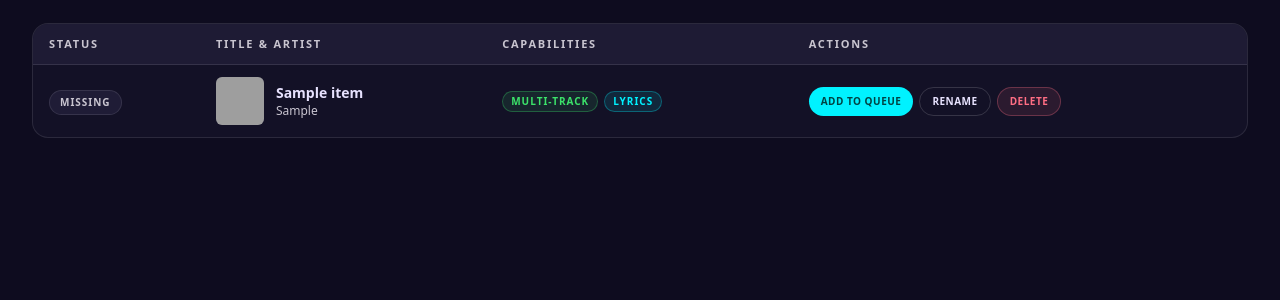
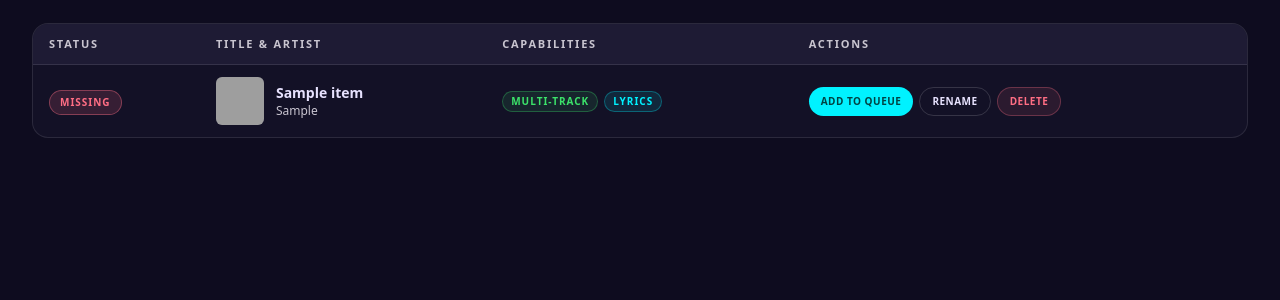
Before and after one commit to vttc08/demucs-karaoke-app, a FastAPI app: page /media in a window 1280 px wide. Shown: the part 392-692 px from the top of the page. Run offline with FastAPI, Linux system fonts and the light colour scheme; tables that the repository leaves empty hold one stand-in row (values such as "Sample post"); parts of the project's set-up code (start-up, migrations or seed data) failed here and were passed over; some libraries are stand-ins or nearby versions; grey boxes are pictures that could not be loaded.

Commit message:
fix: simplify media status badges
Remove the redundant synced badge from the media library page and render missing items with a red warning badge instead.

Add a regression check to keep the page contract focused on the missing state.

Co-authored-by: Copilot <223556219+Copilot@users.noreply.github.com>

```diff
--- a/templates/media_management.html
+++ b/templates/media_management.html
@@ -90,7 +90,9 @@
                         <h3 data-field="title" class="truncate text-base font-bold text-on-surface">{{ item.title }}</h3>
                         <p data-field="artist" class="truncate text-sm text-on-surface-variant">{{ item.artist or "Unknown Artist" }}</p>
                         <div class="mt-2 flex flex-wrap gap-1.5">
-                            <span class="rounded-full border border-white/10 px-2 py-0.5 text-[10px] font-bold uppercase tracking-widest text-on-surface-variant">{{ item.status }}</span>
+                            {% if item.status == "missing" %}
+                            <span class="rounded-full border border-error/40 bg-error/15 px-2 py-0.5 text-[10px] font-bold uppercase tracking-widest text-error">Missing</span>
+                            {% endif %}
                             <span class="rounded-full border border-secondary/30 bg-secondary/10 px-2 py-0.5 text-[10px] font-bold uppercase tracking-widest text-secondary {% if not item.has_multi_track %}hidden{% endif %}">Multi-Track</span>
                             <span class="rounded-full border border-primary/30 bg-primary/10 px-2 py-0.5 text-[10px] font-bold uppercase tracking-widest text-primary {% if not item.has_lyrics %}hidden{% endif %}">Lyrics</span>
                         </div>
@@ -126,7 +128,9 @@
                         data-has-lyrics="{{ 'true' if item.has_lyrics else 'false' }}"
                     >
                         <td class="px-4 py-3">
-                            <span class="inline-flex items-center rounded-full border border-white/10 bg-surface-container-high px-2.5 py-1 text-[10px] font-bold uppercase tracking-widest text-on-surface-variant">{{ item.status }}</span>
+                            {% if item.status == "missing" %}
+                            <span class="inline-flex items-center rounded-full border border-error/40 bg-error/15 px-2.5 py-1 text-[10px] font-bold uppercase tracking-widest text-error">Missing</span>
+                            {% endif %}
                         </td>
                         <td class="px-4 py-3">
                             <div class="flex items-center gap-3">
```
Also changed, not shown: tests/test_routes.py (+2 -0 lines).
